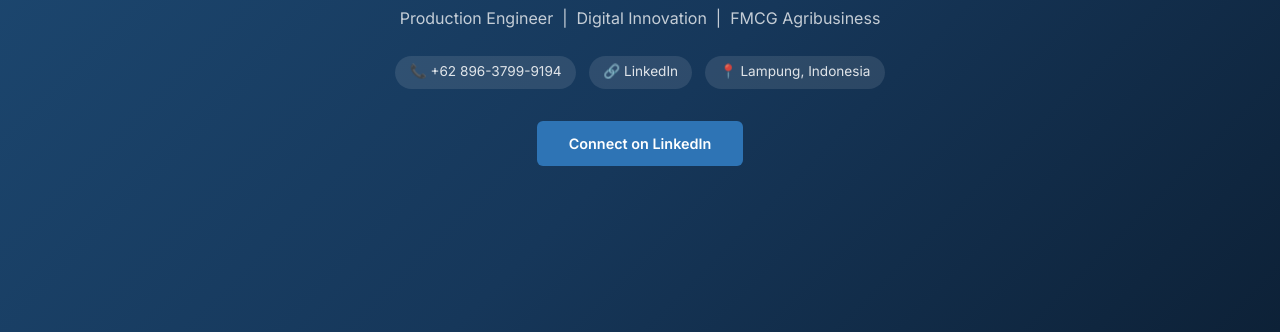
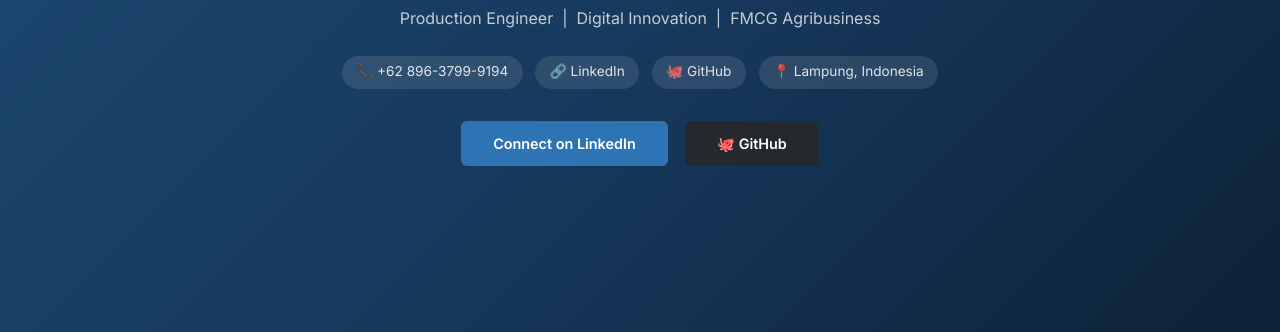
Before and after one commit to luthfiardiansyah272/luthfiardiansyah272.github.io, a plain HTML site: page index.html in a window 1280 px wide. Shown: the part 468-800 px from the top of the page. Drawn offline with Linux system fonts and the light colour scheme.

Commit message:
Add GitHub links

```diff
--- a/index.html
+++ b/index.html
@@ -185,9 +185,11 @@
     <div class="contact-bar">
       <span>📞 +62 896-3799-9194</span>
       <a href="https://linkedin.com/in/luthfiardiansyah272" target="_blank">🔗 LinkedIn</a>
+      <a href="https://github.com/luthfiardiansyah272" target="_blank">🐙 GitHub</a>
       <span>📍 Lampung, Indonesia</span>
     </div>
     <a href="https://linkedin.com/in/luthfiardiansyah272" target="_blank" class="btn-primary">Connect on LinkedIn</a>
+    <a href="https://github.com/luthfiardiansyah272" target="_blank" class="btn-primary" style="margin-left:0.8rem; background:#24292e;">🐙 GitHub</a>
   </div>
 </section>
 
@@ -381,7 +383,7 @@
 
 <!-- FOOTER -->
 <footer>
-  <p>© 2025 Luthfi Ardiansyah &nbsp;|&nbsp; <a href="https://linkedin.com/in/luthfiardiansyah272" target="_blank">linkedin.com/in/luthfiardiansyah272</a></p>
+  <p>© 2025 Luthfi Ardiansyah &nbsp;|&nbsp; <a href="https://linkedin.com/in/luthfiardiansyah272" target="_blank">LinkedIn</a> &nbsp;|&nbsp; <a href="https://github.com/luthfiardiansyah272" target="_blank">GitHub</a></p>
 </footer>
 
 </body>
```
